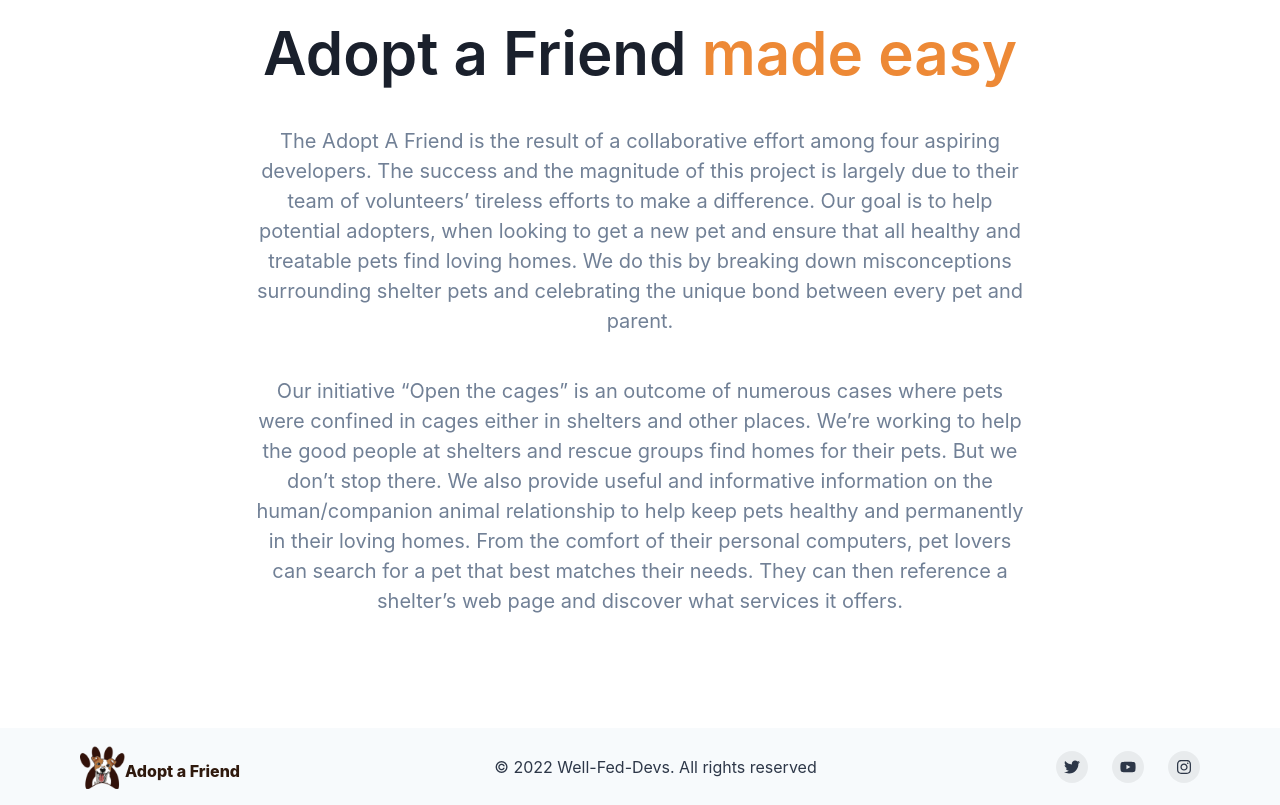
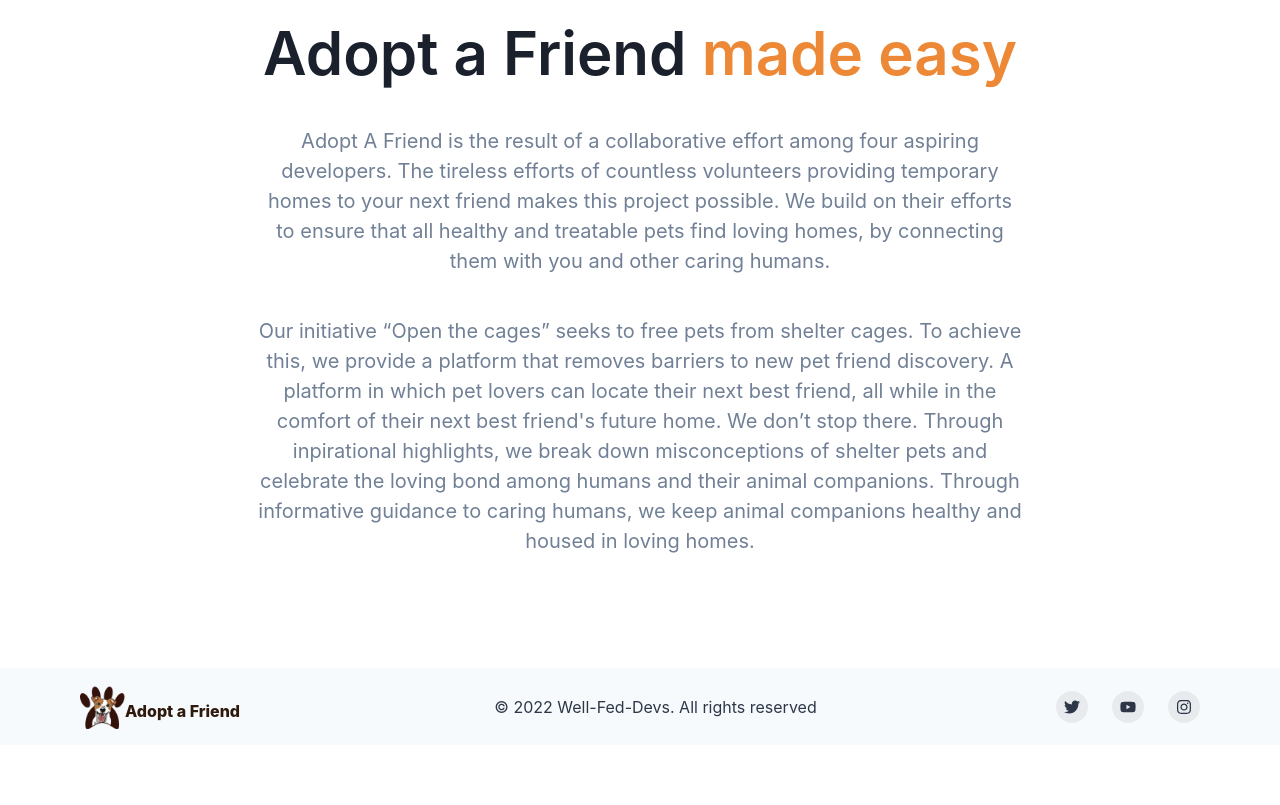
Before and after one commit to Adoptafriend/Frontend, a React (Create React App) app: page /aboutus in a window 1280 px wide. Shown: the part 740-1545 px from the top of the page. After the commit the page ends 1485 px from the top, so only its background shows below. Built offline with nearby package versions, Linux system fonts and the light colour scheme.

Commit message:
Update marketing copy

```diff
--- a/src/components/AboutUs.js
+++ b/src/components/AboutUs.js
@@ -27,26 +27,24 @@ function AboutUs() {
           </Text>
         </Heading>
         <Text color={'gray.500'} maxW={'3xl'} fontSize={'xl'}>
-          The Adopt A Friend is the result of a collaborative effort among four
-          aspiring developers. The success and the magnitude of this project is
-          largely due to their team of volunteers’ tireless efforts to make a
-          difference. Our goal is to help potential adopters, when looking to
-          get a new pet and ensure that all healthy and treatable pets find
-          loving homes. We do this by breaking down misconceptions surrounding
-          shelter pets and celebrating the unique bond between every pet and
-          parent.
+          Adopt A Friend is the result of a collaborative effort among four
+          aspiring developers. The tireless efforts of countless volunteers
+          providing temporary homes to your next friend makes this project
+          possible. We build on their efforts to ensure that all healthy and
+          treatable pets find loving homes, by connecting them with you and
+          other caring humans.
         </Text>
         <Text color={'gray.500'} maxW={'3xl'} fontSize={'xl'}>
           {' '}
-          Our initiative “Open the cages” is an outcome of numerous cases where
-          pets were confined in cages either in shelters and other places. We’re
-          working to help the good people at shelters and rescue groups find
-          homes for their pets. But we don’t stop there. We also provide useful
-          and informative information on the human/companion animal relationship
-          to help keep pets healthy and permanently in their loving homes. From
-          the comfort of their personal computers, pet lovers can search for a
-          pet that best matches their needs. They can then reference a shelter’s
-          web page and discover what services it offers.
+          Our initiative “Open the cages” seeks to free pets from shelter cages.
+          To achieve this, we provide a platform that removes barriers to new
+          pet friend discovery. A platform in which pet lovers can locate their
+          next best friend, all while in the comfort of their next best friend's
+          future home. We don’t stop there. Through inpirational highlights, we
+          break down misconceptions of shelter pets and celebrate the loving
+          bond among humans and their animal companions. Through informative
+          guidance to caring humans, we keep animal companions healthy and
+          housed in loving homes.
         </Text>
       </Stack>
     </Container>
--- a/src/components/PetDetails.js
+++ b/src/components/PetDetails.js
@@ -112,7 +112,7 @@ function PetDetails() {
                 </ListItem>
                 <ListItem>
                   <Text as={'span'} fontWeight={'bold'}>
-                    SPAYED/NEUTERD:
+                    SPAYED/NEUTERED:
                   </Text>{' '}
                   {pet.animal?.attributes.spayed_neutered ? 'Yes' : 'No'}
                 </ListItem>
```
